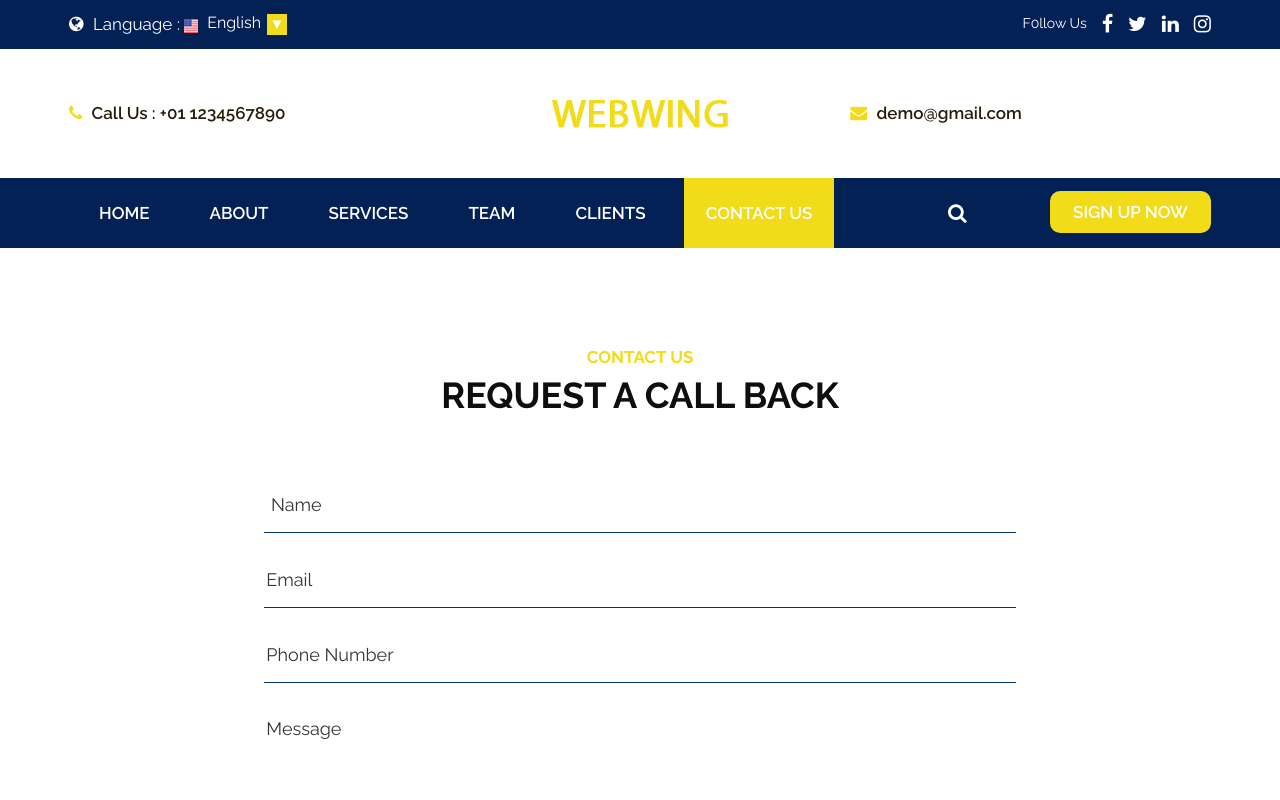
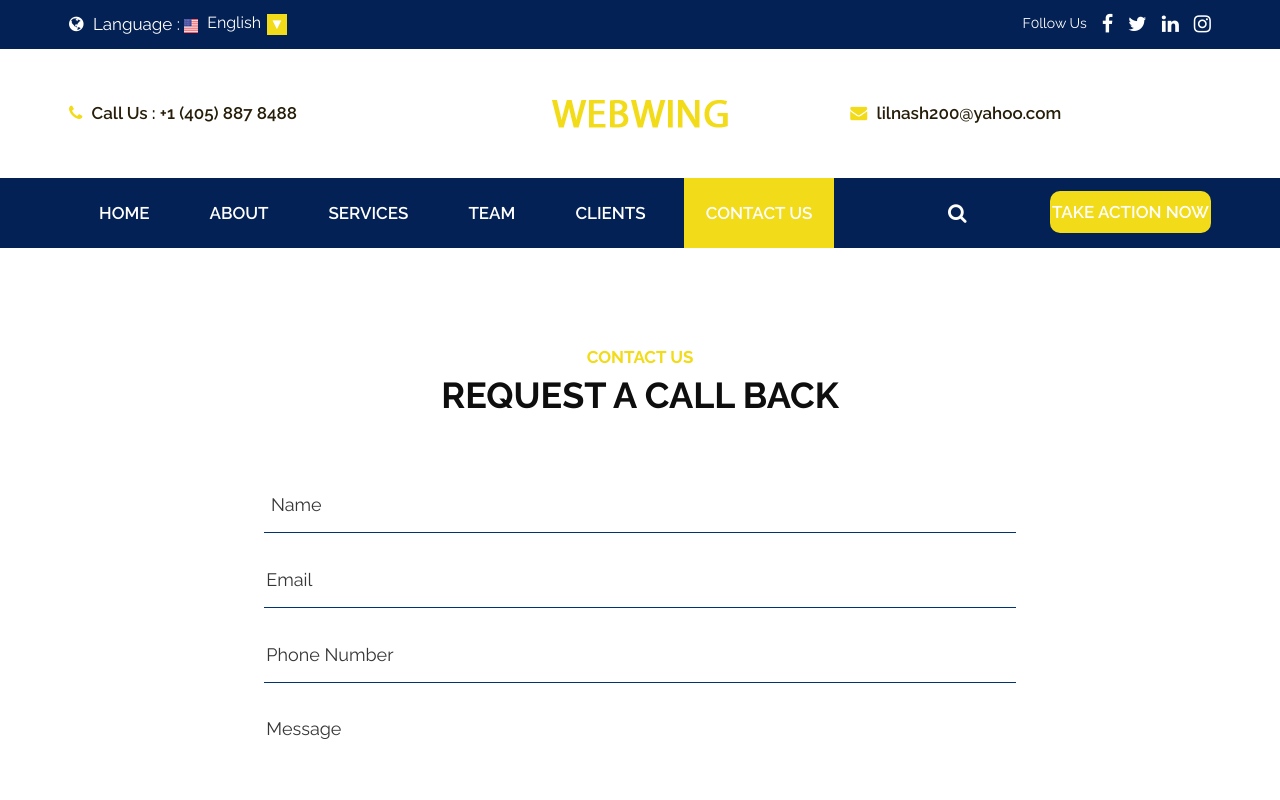
Before and after one commit to lilnash200/web-consulting, a plain HTML site: page contact.html in a window 1280 px wide. Shown: the top 800 px of the page. Drawn offline with nearby package versions, Linux system fonts and the light colour scheme.

Commit message:
feature branch

```diff
--- a/contact.html
+++ b/contact.html
@@ -82,7 +82,7 @@
                   <div class="row d_flex">
                      <div class="col-md-4 col-sm-4 d_none">
                         <ul class="conta_icon">
-                           <li><a href="#"><i class="fa fa-phone" aria-hidden="true"></i> Call Us : +01 1234567890</a> </li>
+                           <li><a href="#"><i class="fa fa-phone" aria-hidden="true"></i> Call Us : +1 (405) 887 8488</a> </li>
                         </ul>
                      </div>
                      <div class="col-md-4 col-sm-4 " >
@@ -90,7 +90,7 @@
                      </div>
                      <div class="col-md-4 col-sm-4 d_none">
                         <ul class="conta_icon ">
-                           <li><a href="#"><i class="fa fa-envelope" aria-hidden="true"></i> demo@gmail.com</a> </li>
+                           <li><a href="#"><i class="fa fa-envelope" aria-hidden="true"></i> lilnash200@yahoo.com</a> </li>
                         </ul>
                      </div>
                   </div>
@@ -131,7 +131,7 @@
                      <div class="col-md-3 col-sm-5 d_none">
                         <ul class="sign">
                            <li><a href="#"><i class="fa fa-search" aria-hidden="true"></i></a></li>
-                           <li><a class="sign_btn" href="#">sign up now</a></li>
+                           <li><a class="sign_btn" href="#">Take action Now</a></li>
                         </ul>
                      </div>
                   </div>
```
